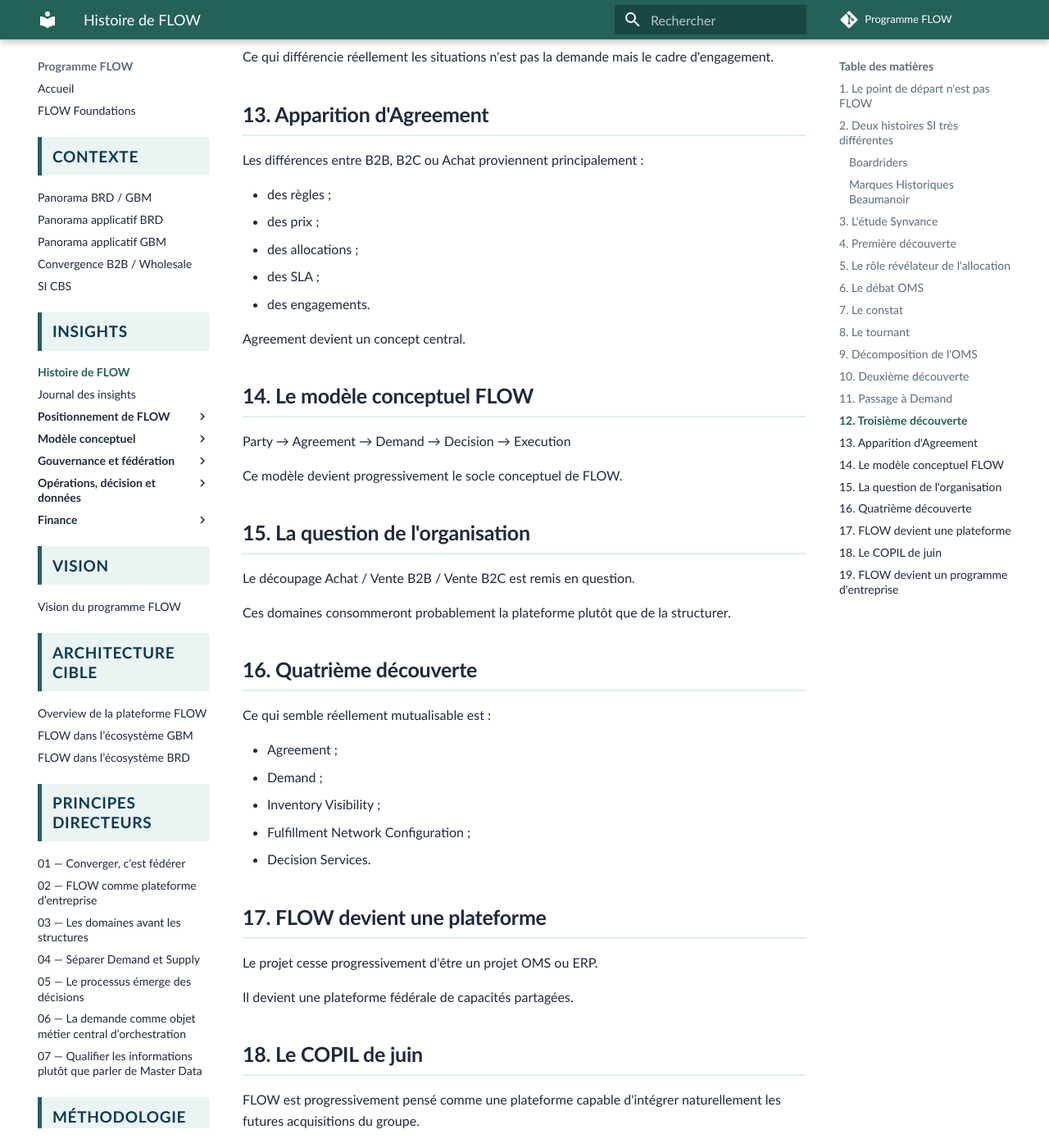
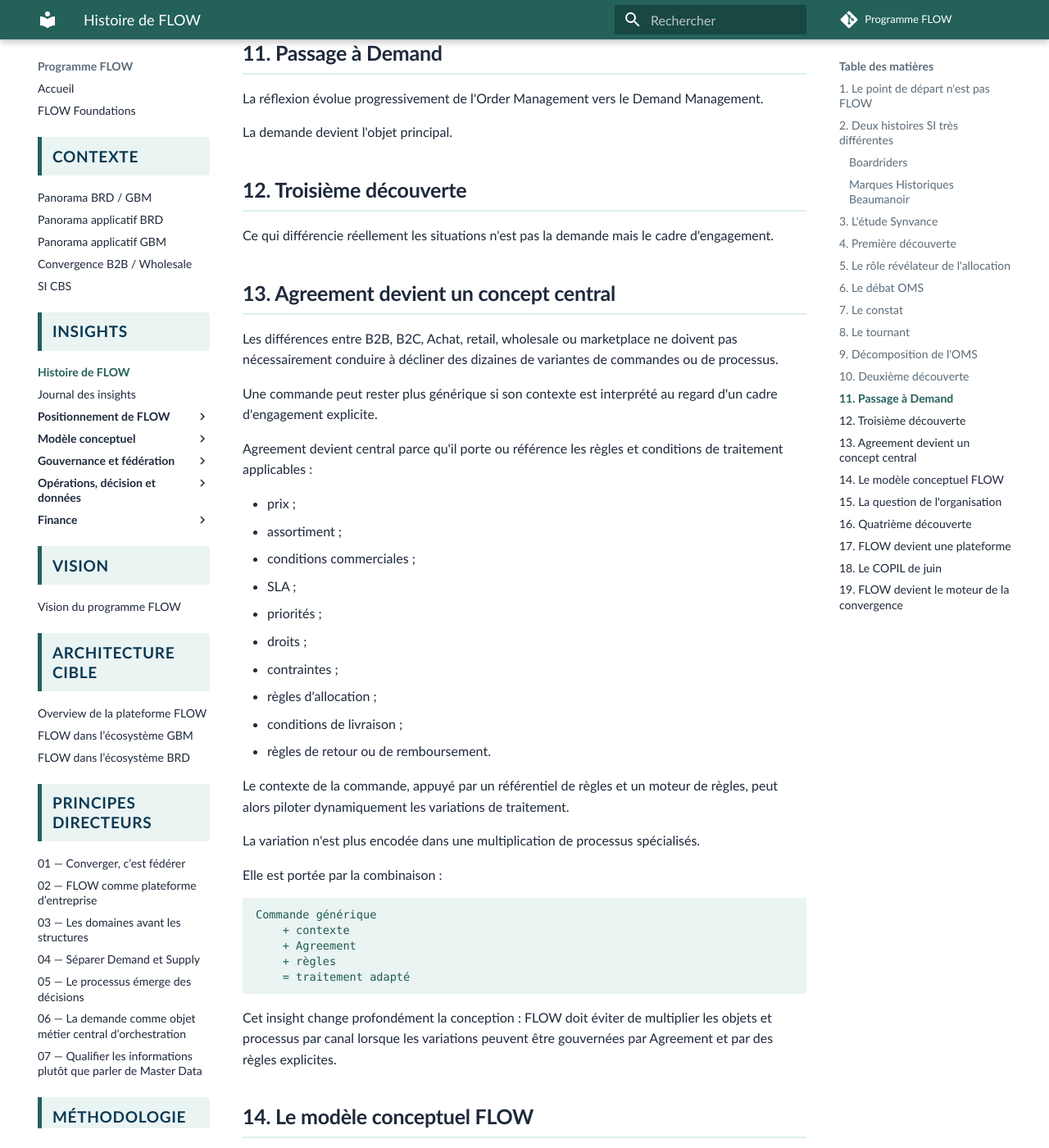
Before and after one commit to laurent-sintes/FLOW-Program, an MkDocs documentation site: the page built from docs/insights/histoire-de-flow.md, in a window 1280 px wide and 1400 px high, scrolled down 3901 px. Shown: the whole window at 82% size. Built offline with MkDocs 1.6.1 and Material for MkDocs 9.7.7, drawn with Linux system fonts in a browser that asks for light colours; comment, search, counter and statistics services are not loaded; some of the changed text lies outside the part shown.

Commit message:
Refine FLOW history with business convergence and Agreement insight

````diff
--- a/docs/insights/histoire-de-flow.md
+++ b/docs/insights/histoire-de-flow.md
@@ -2,11 +2,19 @@
 
 ## 1. Le point de départ n'est pas FLOW
 
-Le point de départ est un programme de convergence entre les SI de Boardriders et du Groupe Beaumanoir.
+Le point de départ est un programme de convergence entre Boardriders et le Groupe Beaumanoir.
 
-La question initiale est simple : comment rapprocher deux patrimoines SI ayant des histoires différentes ?
+Cette convergence n'est pas seulement IT.
+
+Elle concerne aussi les business models, les pratiques business, les modes d'engagement client, les pratiques d'achat, les modèles de vente, les organisations et les façons d'opérer les marques.
+
+Il est vrai que les discussions traitent beaucoup du SI, car les écarts applicatifs rendent les différences visibles.
+
+Mais le sujet de fond est plus large : comment rapprocher deux patrimoines IT et business ayant des histoires, des modèles opérationnels et des pratiques différentes ?
 
 À ce stade, les discussions portent essentiellement sur les ERP, les OMS, les intégrations, la logistique et le stock.
+
+Le risque initial est donc de réduire trop vite la convergence à une convergence applicative, alors que le programme doit aussi traiter la convergence des pratiques et des modèles métier.
 
 ## 2. Deux histoires SI très différentes
 
@@ -123,17 +131,40 @@
 
 Ce qui différencie réellement les situations n'est pas la demande mais le cadre d'engagement.
 
-## 13. Apparition d'Agreement
+## 13. Agreement devient un concept central
 
-Les différences entre B2B, B2C ou Achat proviennent principalement :
+Les différences entre B2B, B2C, Achat, retail, wholesale ou marketplace ne doivent pas nécessairement conduire à décliner des dizaines de variantes de commandes ou de processus.
 
-- des règles ;
-- des prix ;
-- des allocations ;
-- des SLA ;
-- des engagements.
+Une commande peut rester plus générique si son contexte est interprété au regard d'un cadre d'engagement explicite.
 
-Agreement devient un concept central.
+Agreement devient central parce qu'il porte ou référence les règles et conditions de traitement applicables :
+
+- prix ;
+- assortiment ;
+- conditions commerciales ;
+- SLA ;
+- priorités ;
+- droits ;
+- contraintes ;
+- règles d'allocation ;
+- conditions de livraison ;
+- règles de retour ou de remboursement.
+
+Le contexte de la commande, appuyé par un référentiel de règles et un moteur de règles, peut alors piloter dynamiquement les variations de traitement.
+
+La variation n'est plus encodée dans une multiplication de processus spécialisés.
+
+Elle est portée par la combinaison :
+
+```text
+Commande générique
+    + contexte
+    + Agreement
+    + règles
+    = traitement adapté
+```
+
+Cet insight change profondément la conception : FLOW doit éviter de multiplier les objets et processus par canal lorsque les variations peuvent être gouvernées par Agreement et par des règles explicites.
 
 ## 14. Le modèle conceptuel FLOW
 
@@ -145,7 +176,21 @@
 
 Le découpage Achat / Vente B2B / Vente B2C est remis en question.
 
-Ces domaines consommeront probablement la plateforme plutôt que de la structurer.
+Ces découpages correspondent davantage à des organisations, canaux, pratiques ou contextes de consommation qu'à la structure profonde de la plateforme.
+
+Les organisations comme B2B, B2C, retail, wholesale ou achat consommeront la plateforme.
+
+La plateforme, elle, doit être urbanisée selon un découpage plus durable :
+
+```text
+Demand
+    ↓
+Supply
+```
+
+Demand porte l'instruction, la décision, la promesse, l'allocation, le Case et les règles qui permettent de traiter la demande.
+
+Supply porte les ressources, lieux, partenaires, capacités et événements d'exécution.
 
 ## 16. Quatrième découverte
 
@@ -169,11 +214,26 @@
 
 Les notions de fédération, de plateforme d'entreprise et de multi-tenant deviennent centrales.
 
-## 19. FLOW devient un programme d'entreprise
+## 19. FLOW devient le moteur de la convergence
 
 FLOW n'est plus seulement un projet de convergence SI.
 
-FLOW devient un programme d'entreprise visant à construire une plateforme fédérale conciliant :
+La plateforme FLOW, et le programme qui la gouverne, deviennent progressivement le moteur de la convergence.
+
+Cette convergence ne consiste pas seulement à rapprocher des applications.
+
+Elle consiste à organiser la manière dont le groupe fait converger :
+
+- ses pratiques business ;
+- ses business models ;
+- ses responsabilités métier ;
+- ses capacités partagées ;
+- ses règles de décision ;
+- ses données opérationnelles ;
+- ses trajectoires applicatives ;
+- ses niveaux d'autonomie locale.
+
+FLOW devient donc un programme d'entreprise visant à construire une plateforme fédérale conciliant :
 
 - autonomie locale ;
 - gouvernance globale ;
````
